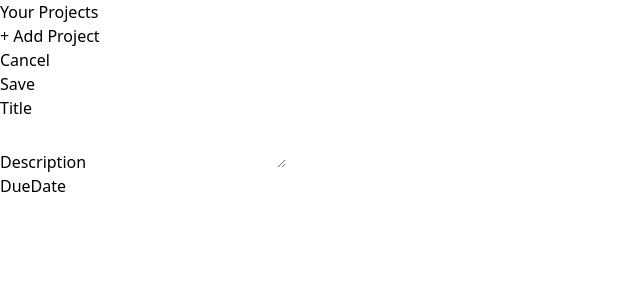
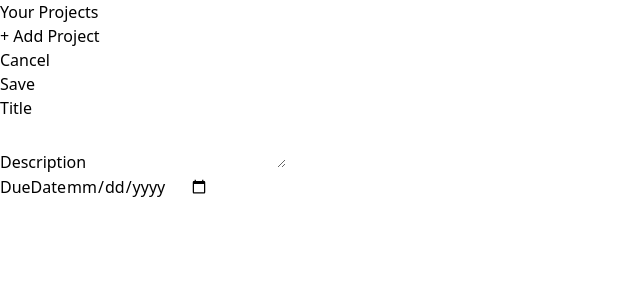
Before and after one commit to AnastasiosMpoletis/project-manager, a React (Vite) app: page / in a window 1280 px wide. Both pictures are taken after a click on the button "+ Add Project". Shown: the top 300 px of the page, without its empty margins (0-640 px from the left). Built offline with nearby package versions, Linux system fonts and the light colour scheme.

Commit message:
L-155. Implement add project functionality. Use ref for NewProjects Inputs. Add input types

```diff
--- a/src/App.jsx
+++ b/src/App.jsx
@@ -25,10 +25,24 @@
     });
   }
 
+  function handleAddProject(projectData) {
+    setProjectsState(previousState => {
+      const newProject = {
+        ...projectData,
+        id: Math.random()
+      }
+
+      return {
+        ...previousState,
+        projects: [...previousState.projects, newProject]
+      };
+    });
+  }
+
   let content;
 
   if (projectsState.selectedProjectId === null) {
-    content = <NewProject />;
+    content = <NewProject onAdd={handleAddProject} />;
   } else if (projectsState.selectedProjectId === undefined) {
     content = <NoProjectSelected onStartAddProject={handleStartAddProject} />;
   }
--- a/src/components/Input.jsx
+++ b/src/components/Input.jsx
@@ -1,13 +1,13 @@
-export default function Input({ label, textarea, ...props }) {
+export default function Input({ ref, label, textarea, ...props }) {
     const classes = "w-full p-1 border-b-2 rounded-sm border-stone-300 bg-stone-200 text-stone-600 focus:outline:none focus:border-stone-600";
 
     return (
         <p className="flex flex-col gap-1 my-4">
             <label className="text-sm font-bold uppercase text-stone-500">{label}</label>
             {textarea ? (
-                <textarea className={classes} {...props} />
+                <textarea ref={ref} className={classes} {...props} />
             ) : (
-                <input className={classes} {...props} />
+                <input ref={ref} className={classes} {...props} />
             )}
         </p>
     );
--- a/src/components/NewProject.jsx
+++ b/src/components/NewProject.jsx
@@ -1,6 +1,23 @@
+import { useRef } from "react";
 import Input from "./Input.jsx";
 
-export default function NewProject() {
+export default function NewProject({ onAdd }) {
+    const title = useRef();
+    const description = useRef();
+    const dueDate = useRef();
+
+    function handleSave() {
+        const entertedTitle = title.current.value;
+        const entertedDescription = description.current.value;
+        const entertedDueDate = dueDate.current.value;
+
+        onAdd({
+            title: entertedTitle,
+            description: entertedDescription,
+            dueDate: entertedDueDate
+        });
+    }
+
     return (
         <div className="w-[35rem] mt-16">
             <menu className="flex items-center justify-end gap-4 my-4">
@@ -8,13 +25,16 @@
                     <button className="text-stone-800 hover:text-stone-950">Cancel</button>
                 </li>
                 <li>
-                    <button className="px-6 py-2 rounded-md bg-stone-800 text-stone-50 hover:bg-stone-950">Save</button>
+                    <button
+                        className="px-6 py-2 rounded-md bg-stone-800 text-stone-50 hover:bg-stone-950"
+                        onClick={handleSave}
+                    >Save</button>
                 </li>
             </menu>
             <div>
-                <Input label="Title" />
-                <Input label="Description" textarea /> {/* textarea is true. We do not need to declare it in other Inputs. */}
-                <Input label="DueDate" />
+                <Input type="text" ref={title} label="Title" />
+                <Input ref={description} label="Description" textarea /> {/* textarea is true. We do not need to declare it in other Inputs. */}
+                <Input type="date" ref={dueDate} label="DueDate" />
             </div>
         </div>
 
```
